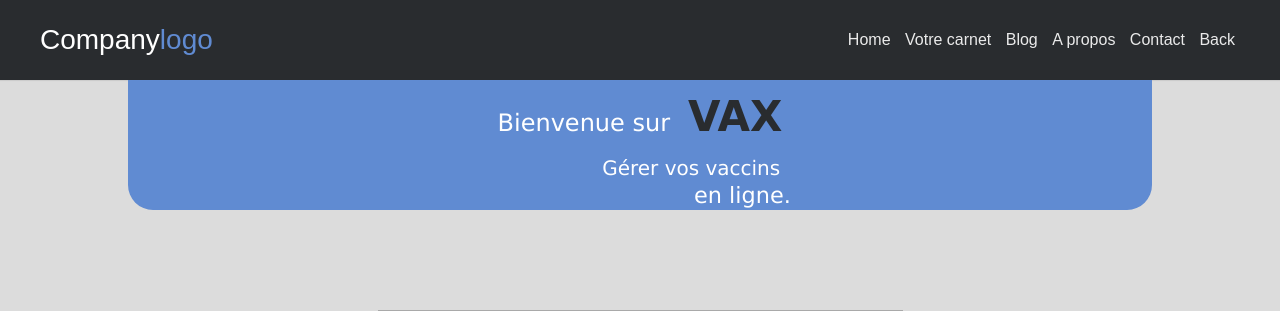
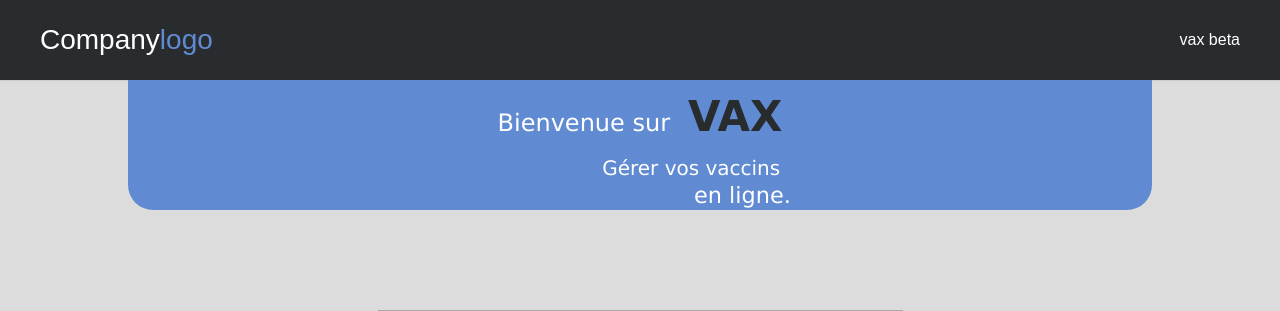
Before and after one commit to NFactory-School/Projets-CVTheque, a PHP site: page /index.php in a window 1280 px wide. Shown: the top 311 px of the page. Run offline with PHP 8.4, Linux system fonts and the light colour scheme; a stand-in replaces the project's code that opens the database connection; some libraries are stand-ins or nearby versions; some web fonts are replaced.

Commit message:
majmathias

```diff
--- a/connection.php
+++ b/connection.php
@@ -37,7 +37,6 @@ if(islogged()){
 
       $_SESSION['user'] = array(
         'id' => $user['id'],
-        'pseudo' => $user['pseudo'],
         'mail' => $user['mail'],
         'status' => $user['status'],
         'ip' => $_SERVER['REMOTE_ADDR']
@@ -45,7 +44,7 @@ if(islogged()){
       if($user['status'] == 'admin'){
         header('Location:back/back_office.php');
       }else{
-       // header('Location:carnet.php');
+       header('Location:carnet.php');
      }
 
 
--- a/inc/fonction.php
+++ b/inc/fonction.php
@@ -76,7 +76,7 @@ function generateRandomString($length){
 }
 
 function isLogged(){
-  if(!empty($_SESSION['user']['id']) && !empty($_SESSION['user']['pseudo']) && !empty($_SESSION['user']['mail']) && !empty($_SESSION['user']['status']) && !empty($_SESSION['user']['ip'])) {
+  if(!empty($_SESSION['user']['id'])  && !empty($_SESSION['user']['mail']) && !empty($_SESSION['user']['status']) && !empty($_SESSION['user']['ip'])) {
     if($_SESSION['user']['ip'] = $_SERVER['REMOTE_ADDR']){
     return true;
   }
--- a/inc/nav.php
+++ b/inc/nav.php
@@ -1,11 +1,13 @@
 <nav>
-  <div class="row">
-    <a href="index.php">Home</a>
-    <a href="carnet.php">Votre carnet</a>
-    <a href="http://forum.doctissimo.fr/sante/vaccination/liste_sujet-1.htm">Blog</a>
-    <a href="about.php">A propos</a>
-    <a href="contact.php">Contact</a>
-    <?php /*debug A SUPPR*/ ?>
-    <a href="back.php">Back</a>
-  </div>
+  <?php
+
+        if (islogged()) {
+          echo '<p>Votre profil :<a href="profil.php"> '. $_SESSION['user']['mail'] .' </a></p> <br/>
+          <a href="carnet.php">Votre carnet</a>
+          <a href="contact.php">Contact</a>
+          <p> <a href="deconnection.php"> Deconnexion </a> </p>';
+        }else{
+          echo '<p>vax beta</p>';
+        }
+  ?>
 </nav>
```
